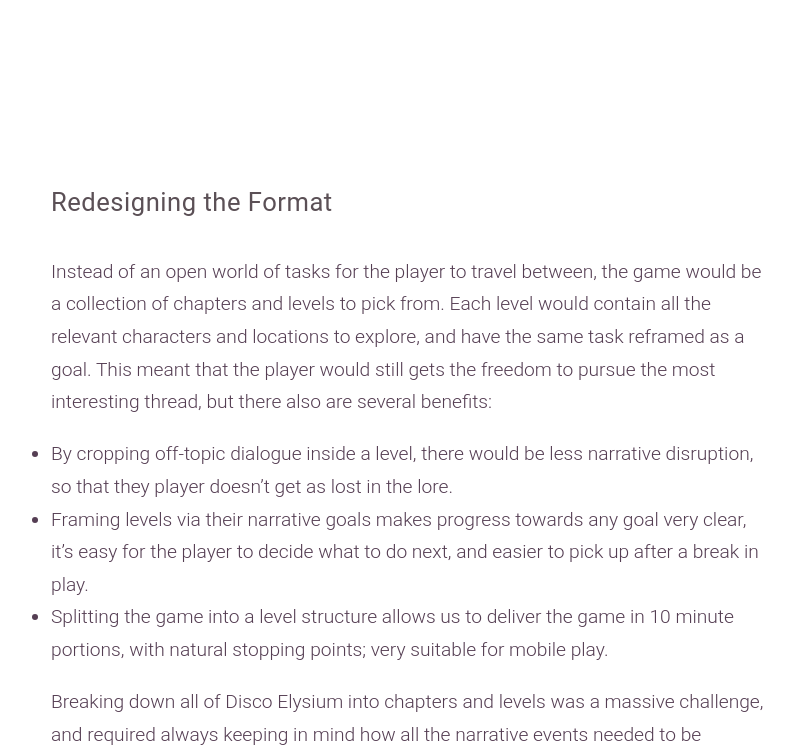
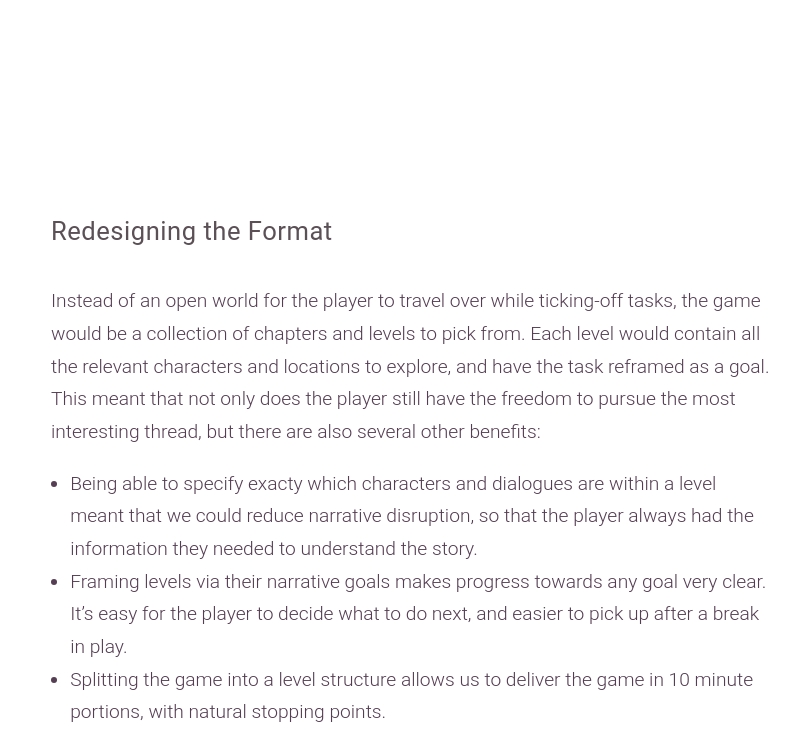
Before and after one commit to BaronBlackmore/SunlightAfterDark, a Jekyll site: the page built from portfolio/disco-elysium-mobile.html, in a window 1280 px wide and 1400 px high, scrolled down 5441 px. Shown: the top 754 px of the window, without its empty margins (229-1028 px from the left). Built offline with Jekyll 4.4.1, drawn with Linux system fonts in a browser that asks for light colours; some of the changed text lies outside the part shown.

Commit message:
copy update

```diff
--- a/css/main.css
+++ b/css/main.css
@@ -179,7 +179,9 @@
 	}
 
 	ul{
-		padding: 0.5em 0;
+		padding-top: 0.5em;
+		padding-bottom: 0.5em;
+		padding-left: 1em;
 	}
 
 	ol{
@@ -1046,6 +1048,8 @@
 
 .m0-bg{
 	background-image: url("/images/portfolio/m0_sketch_bg.jpg");
+	background-position: center;
+ 	background-size: cover;
 }
 
 
--- a/portfolio/disco-elysium-mobile.html
+++ b/portfolio/disco-elysium-mobile.html
@@ -45,10 +45,13 @@
 	<div class="center-col">
 		<div class="mobile-sidepad">
 			<h5 style="text-transform: none;">
-				Disco Elysium Mobile is a mobile adaptation of award winning PC game Disco Elysium, an open world role playing game. You play as a detective solving both a murder, and the mystery of your own identity.
+				Disco Elysium is a mobile adaptation of the award-winning CRPG of the same name. You play as a detective solving both a murder, and the mystery of your own identity.
 			</h5>
 			<p>
-				As a senior designer at ZA/UM, I was tasked with re-developing Disco Elysium for android and iOS. In this role, I led a team of 15 developers through the entirety of development, from concept to release.
+				As senior UX designer at ZA/UM, I was tasked with re-developing Disco Elysium for Android and iOS. In this role, I led a team  through the entirety of development, from concept to release.
+
+				I produced narrative struc
+				producing wireframes, UI, animation storyboards
 			</p>
 
 			<div class="nav-pad"></div>
@@ -71,9 +74,9 @@
 	<h5>The Design Challenge</h5>
 
 	<p>
-	The project began with figuring out the most suitable way to bring Disco Elysium to mobile, enabling those without PCs and consoles to experience the story. Disco Elysium is a massive game; with over 1M words of dialogue, full voice acting, as well as a soundtrack. A direct port to mobile would be impossible, as phones are far less performant and have far less storage than required. As well as this, phones, and the way people use them, are not conducive to the experience of playing a CRPG.
+	The project began with figuring out the most suitable way to bring Disco Elysium to mobile, enabling those without PCs and consoles to experience the story. Disco Elysium is a massive game; an open world with over 1M words of dialogue, full voice acting and soundtrack. A direct port to mobile would have been impossible, as phones are far less performant and have far less storage than required. As well as this, the way people use phones wouldn't be conducive to the experience of playing a CRPG.
 	<br><br>
-	The goal became re-developing Disco Elysium from the ground up, using the assets we have to create a game more suitable for mobile play, and in doing so, giving a much wider audience the chance to engage with the story for the first time.
+	The goal became re-developing Disco Elysium from the ground up, using as many existing assets as possible to create a game more suitable for mobile play. In doing so, we could show Disco Elysium to a brand new audience, and give fans a new way to experience it.
 	</p>
 	</div>
 </div>
@@ -151,12 +154,12 @@
 	<h5>Redesigning the Format</h5>
 
 	<p>
-	Instead of an open world of tasks for the player to travel between, the game would be a collection of chapters and levels to pick from. Each level would contain all the relevant characters and locations to explore, and have the same task reframed as a goal. This meant that the player would still gets the freedom to pursue the most interesting thread, but there also are several benefits:
+	Instead of an open world for the player to travel over while ticking-off tasks, the game would be a collection of chapters and levels to pick from. Each level would contain all the relevant characters and locations to explore, and have the task reframed as a goal. This meant that not only does the player still have the freedom to pursue the most interesting thread, but there are also several other benefits:
 	</p>
 	<ul>
-		<li>By cropping off-topic dialogue inside a level, there would be less narrative disruption, so that they player doesn’t get as lost in the lore.</li>
-		<li>Framing levels via their narrative goals makes progress towards any goal very clear, it’s easy for the player to decide what to do next, and easier to pick up after a break in play.</li>
-		<li>Splitting the game into a level structure allows us to deliver the game in 10 minute portions, with natural stopping points; very suitable for mobile play.</li>
+		<li>Being able to specify exacty which characters and dialogues are within a level meant that we could reduce narrative disruption, so that the player always had the information they needed to understand the story.</li>
+		<li>Framing levels via their narrative goals makes progress towards any goal very clear. It’s easy for the player to decide what to do next, and easier to pick up after a break in play.</li>
+		<li>Splitting the game into a level structure allows us to deliver the game in 10 minute portions, with natural stopping points.</li>
 	</ul>
 	<p>
 	Breaking down all of Disco Elysium into chapters and levels was a massive challenge, and required always keeping in mind how all the narrative events needed to be sequenced.
@@ -186,11 +189,9 @@
 	<h5>Mobile first interactivity</h5>
 
 	<p>
-	Instead of using buttons or a mouse to select, the controls would be gesture based. The player would swipe up to select and inspect, and swipe sideways to change option or dismiss. Paired with the film tape aesthetic, we ensured the UI had a secondary motion and tilt sensitivity to make it feel like a physical medium. This worked really well for selecting dialogue options and trying skill checks, as it simulated the experience of being on a traditional film editing machine; the UI would slide, spin and latch with momentum.
+	Instead of using buttons or a mouse to select, the controls would be gesture based. The player would swipe up to select and inspect, and swipe sideways to change option or dismiss. Given the film tape aesthetic, we ensured the UI had a secondary motion and tilt sensitivity to make it feel like a physical medium. This worked really well for selecting dialogue options and trying skill checks, as it simulated the experience of being on a traditional film editing machine; the UI would slide, spin and latch with momentum.
 	<br><br>
 	As an extra treat, several “minigames” were developed to make use of a phone as the native controller - utilizing the gyroscope to look around 360 degree photospheres, or drawing on the whole touch screen.
-	<br><br>
-	To ensure that any player could use it, all of these mobile style UX patterns could be changed to simple button inputs in the options menu.
 	</p>
 	</div>
 </div>
```
Also changed, not shown: other parts of portfolio/disco-elysium-mobile.html (+2 -2 lines).
